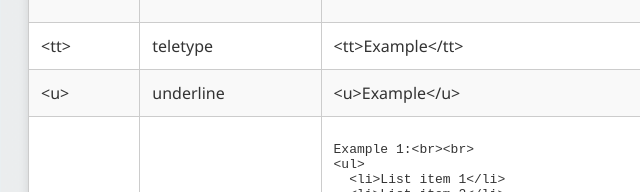
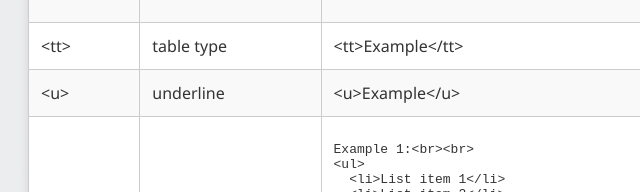
Before and after one commit to NAHLA-NM/newweb, a plain HTML site: page main_page.html in a window 1280 px wide. Shown: the part 8698-8890 px from the top of the page, 0-640 px from the left. Drawn offline with Linux system fonts and the light colour scheme.

Commit message:
Update main_page.html

```diff
--- a/main_page.html
+++ b/main_page.html
@@ -1130,7 +1130,7 @@ cellspacing="2" width="100%"&gt;
         <!-- <tt> -->
         <tr>
             <td>&lt;tt&gt;</td>
-            <td>teletype</td>
+            <td>table type</td>
             <td>&lt;tt&gt;Example&lt;/tt&gt;</td>
             <td><tt>Example</tt></td>
         </tr>
```
